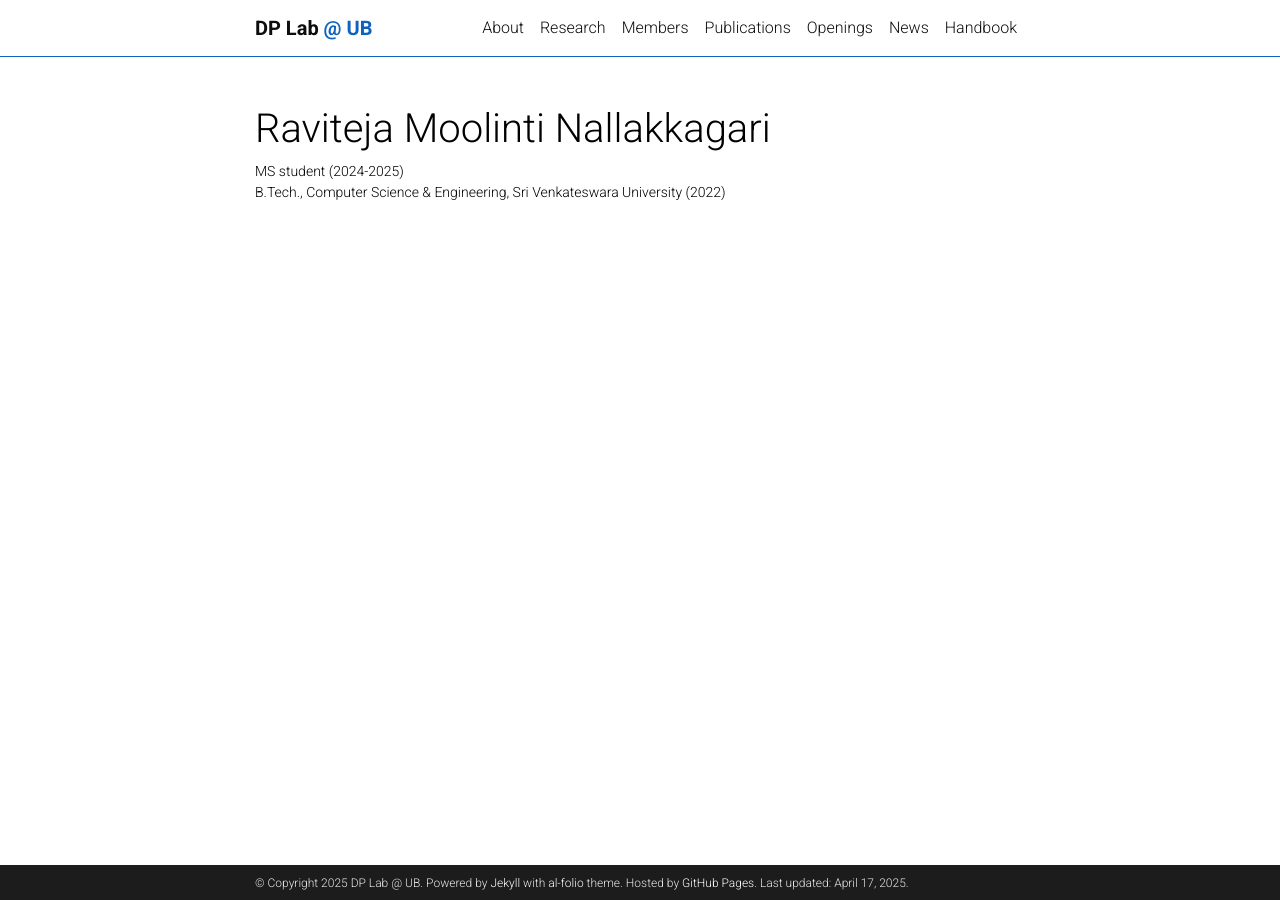
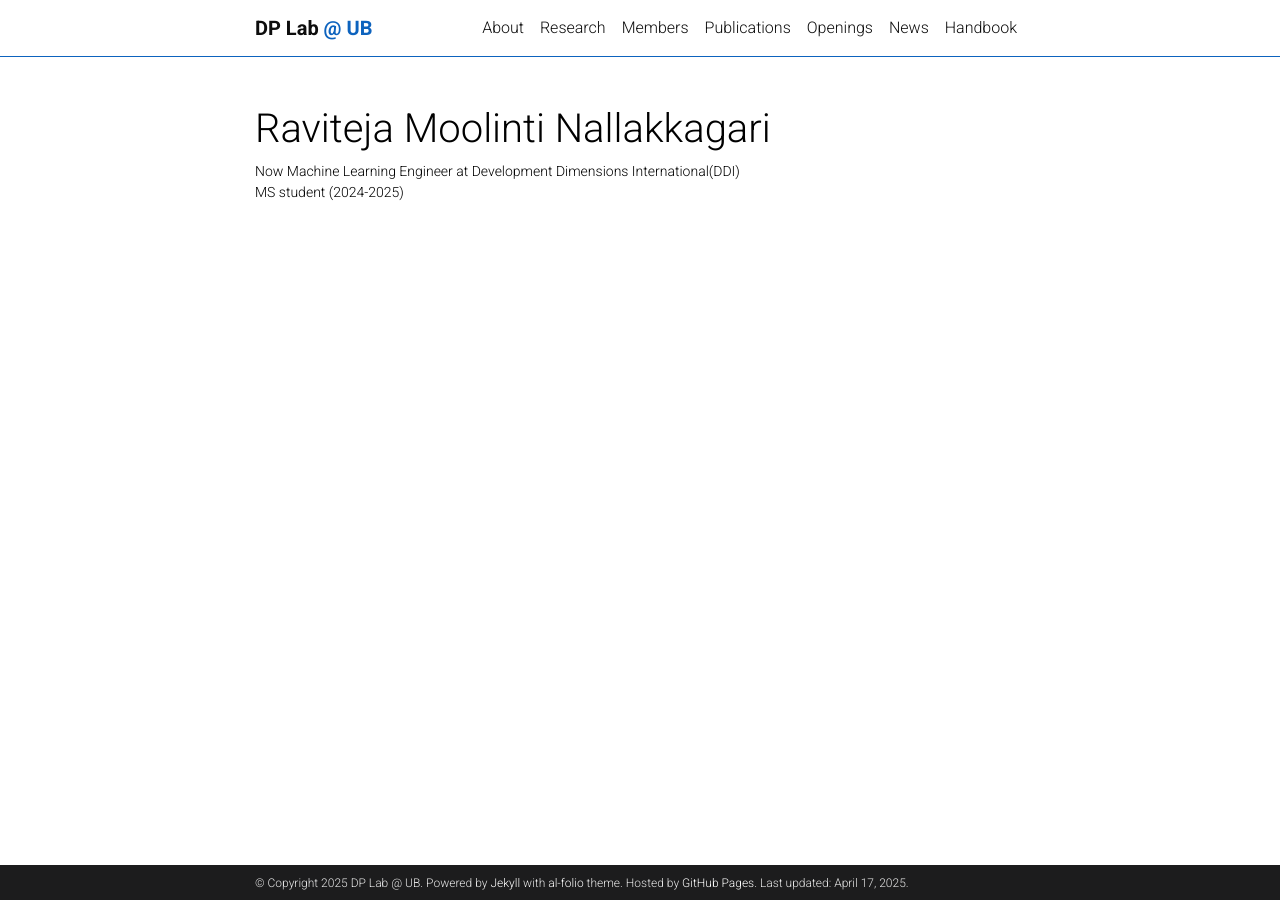
Before and after one commit to ShiResearchGroup/shiresearchgroup.github.io, a Jekyll site: the page built from _projects/Ravi_Moolinti.md, in a window 1280 px wide. Built offline with Jekyll 4.4.1, drawn with Linux system fonts in a browser that asks for light colours; comment, search, counter and statistics services are not loaded; a style sheet for code colours, icons or effects is not loaded.

Commit message:
Update Ravi_Moolinti.md

```diff
--- a/_projects/Ravi_Moolinti.md
+++ b/_projects/Ravi_Moolinti.md
@@ -1,7 +1,7 @@
 ---
 layout: page
 title: Raviteja Moolinti Nallakkagari
-description: MS student (2024-2025)<br>B.Tech., Computer Science & Engineering, Sri Venkateswara University (2022)
+description: Now Machine Learning Engineer at Development Dimensions International(DDI)<br> MS student (2024-2025)
 img: assets/img/Ravi.jpg
 redirect:
 importance: 1
```
